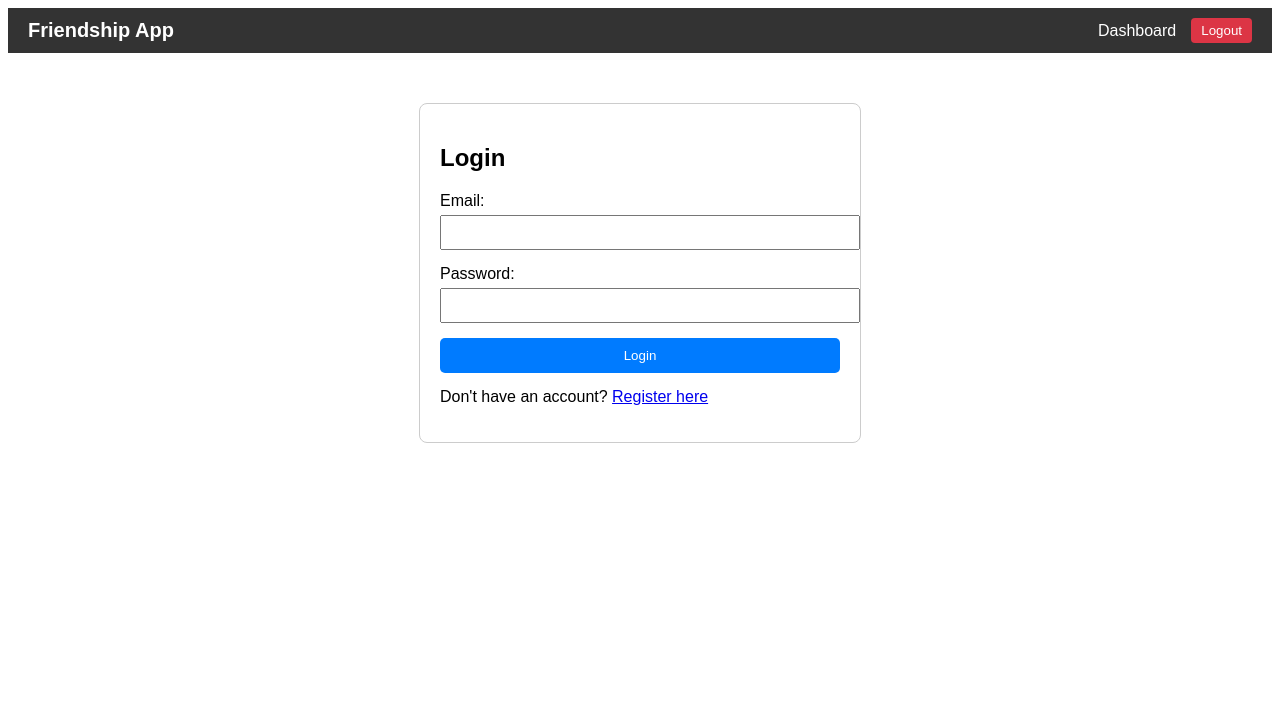
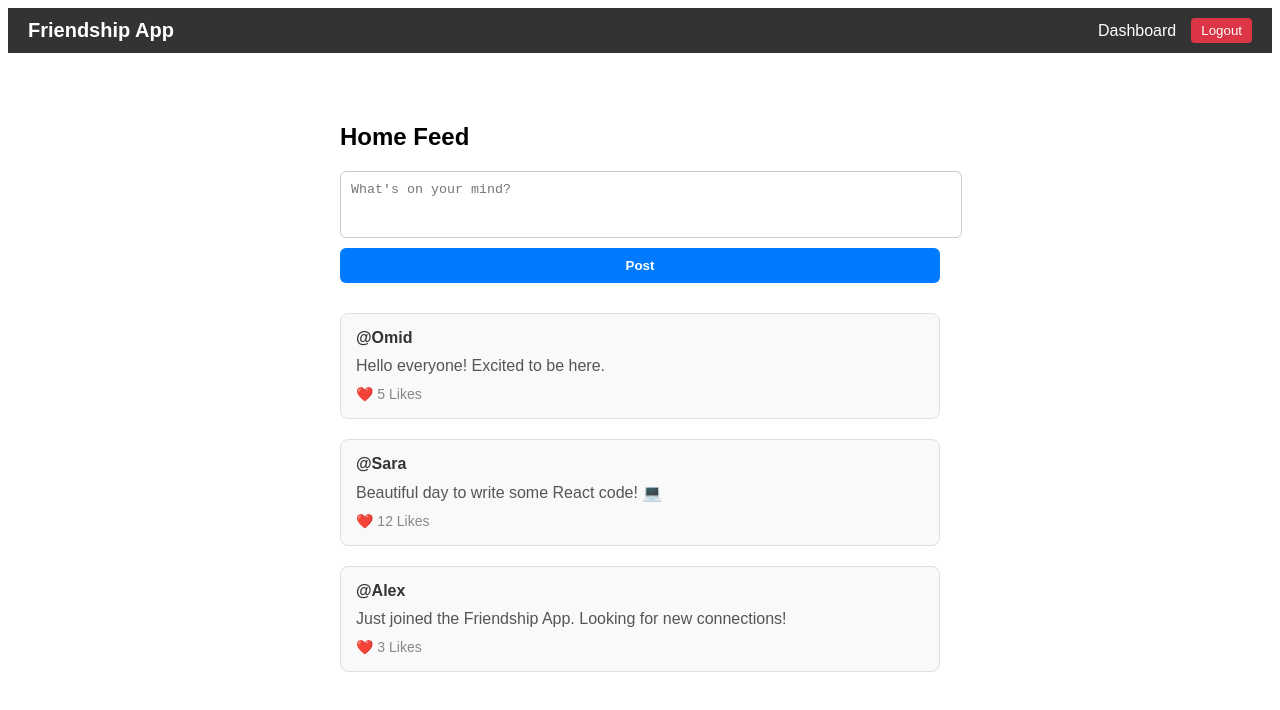
Before and after one commit to Nina-Fayazi/Friendship-Website, a React app in the folder frontend/: page / in a window 1280 px wide. Before the commit this address led to /login. Shown: the top 710 px of the page. Built offline with nearby package versions, Linux system fonts and the light colour scheme; sample sign-in values are in the browser's storage; the HTML template or start-up script is replaced by a standard one.

Commit message:
feat: implement initial Home Feed page with post creation capability

```diff
--- a/frontend/src/App.jsx
+++ b/frontend/src/App.jsx
@@ -3,15 +3,24 @@ import { BrowserRouter as Router, Routes, Route, Navigate } from 'react-router-d
 import Register from './pages/Register';
 import Login from './pages/Login';
 import Dashboard from './pages/Dashboard';
+import Home from './pages/Home';
 import ProtectedRoute from './components/ProtectedRoute';
-import Navbar from './components/Navbar'; // ۱. وارد کردن نوبار
+import Navbar from './components/Navbar';
 
 function App() {
   return (
     <Router>
-      <Navbar /> {/* ۲. قرار دادن نوبار در بالای تمام صفحات */}
+      <Navbar />
       <Routes>
-        <Route path="/" element={<Navigate to="/login" />} />
+
+        <Route
+          path="/"
+          element={
+            <ProtectedRoute>
+              <Home />
+            </ProtectedRoute>
+          }
+        />
         <Route path="/register" element={<Register />} />
         <Route path="/login" element={<Login />} />
 
--- /dev/null
+++ b/frontend/src/pages/Home.jsx
@@ -0,0 +1,63 @@
+import React, { useState } from 'react';
+
+function Home() {
+
+  const [posts, setPosts] = useState([
+    { id: 1, user: 'Omid', content: 'Hello everyone! Excited to be here.', likes: 5 },
+    { id: 2, user: 'Sara', content: 'Beautiful day to write some React code! 💻', likes: 12 },
+    { id: 3, user: 'Alex', content: 'Just joined the Friendship App. Looking for new connections!', likes: 3 }
+  ]);
+
+  const [newPost, setNewPost] = useState('');
+
+  const handleCreatePost = (e) => {
+    e.preventDefault();
+    if (!newPost.trim()) return;
+
+    const postData = {
+      id: posts.length + 1,
+      user: 'You',
+      content: newPost,
+      likes: 0
+    };
+
+    setPosts([postData, ...posts]);
+    setNewPost('');
+  };
+
+  return (
+    <div style={{ maxWidth: '600px', margin: '30px auto', padding: '20px', fontFamily: 'Arial, sans-serif' }}>
+      <h2>Home Feed</h2>
+
+
+      <form onSubmit={handleCreatePost} style={{ marginBottom: '30px', display: 'flex', flexDirection: 'column', gap: '10px' }}>
+        <textarea
+          value={newPost}
+          onChange={(e) => setNewPost(e.target.value)}
+          placeholder="What's on your mind?"
+          rows="3"
+          style={{ width: '100%', padding: '10px', borderRadius: '6px', border: '1px solid #ccc', resize: 'none' }}
+        />
+        <button
+          type="submit"
+          style={{ padding: '10px', backgroundColor: '#007bff', color: 'white', border: 'none', borderRadius: '6px', cursor: 'pointer', fontWeight: 'bold' }}
+        >
+          Post
+        </button>
+      </form>
+
+
+      <div style={{ display: 'flex', flexDirection: 'column', gap: '20px' }}>
+        {posts.map((post) => (
+          <div key={post.id} style={{ padding: '15px', border: '1px solid #e0e0e0', borderRadius: '8px', backgroundColor: '#f9f9f9' }}>
+            <strong style={{ color: '#333' }}>@{post.user}</strong>
+            <p style={{ margin: '10px 0', color: '#555' }}>{post.content}</p>
+            <span style={{ fontSize: '14px', color: '#888' }}>❤️ {post.likes} Likes</span>
+          </div>
+        ))}
+      </div>
+    </div>
+  );
+}
+
+export default Home;
```
